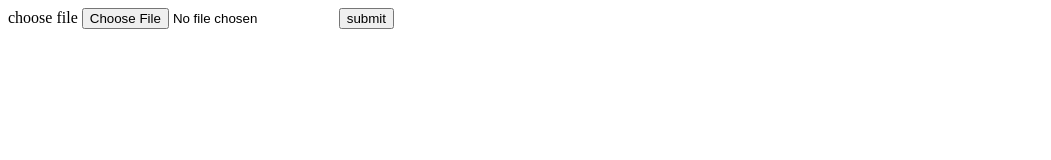
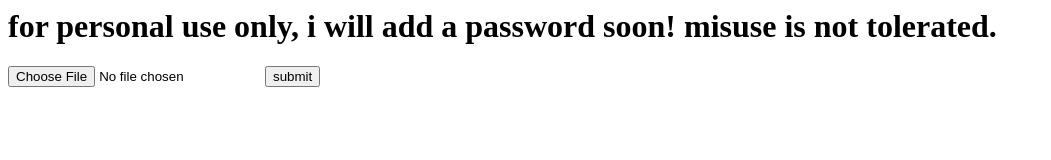
Before and after one commit to treegfx/up, a plain HTML site: page index.html in a window 1280 px wide. Shown: the whole page, without its empty margins (0-1051 px from the left). Drawn offline with Linux system fonts and the light colour scheme.

Commit message:
disclaimer

```diff
--- a/index.html
+++ b/index.html
@@ -1,5 +1,5 @@
+<h1>for personal use only, i will add a password soon! misuse is not tolerated.</h1>
 <form action="http://api.treegfx.de/up" method="post" enctype="multipart/form-data">
-    <label>choose file</label>
     <input type="file" name="file" />
     <button>submit</button>
 </form>
```
